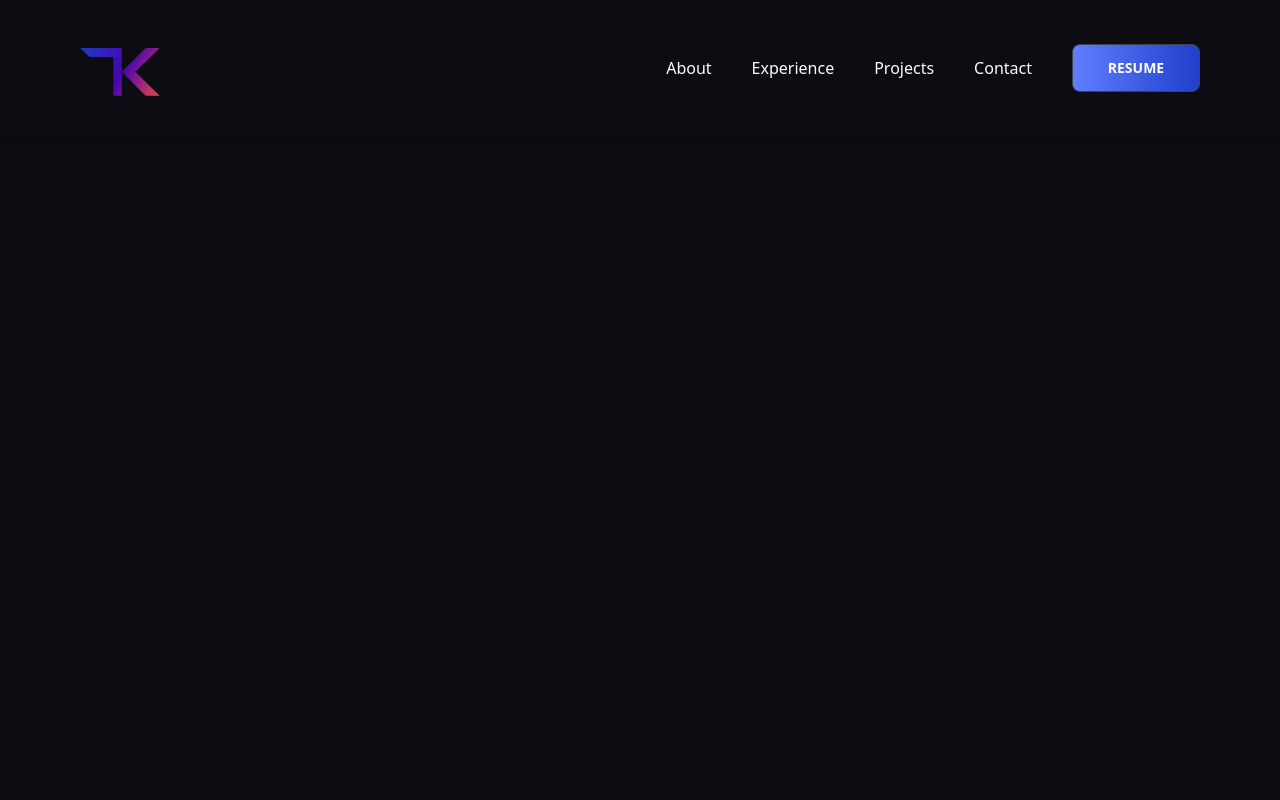
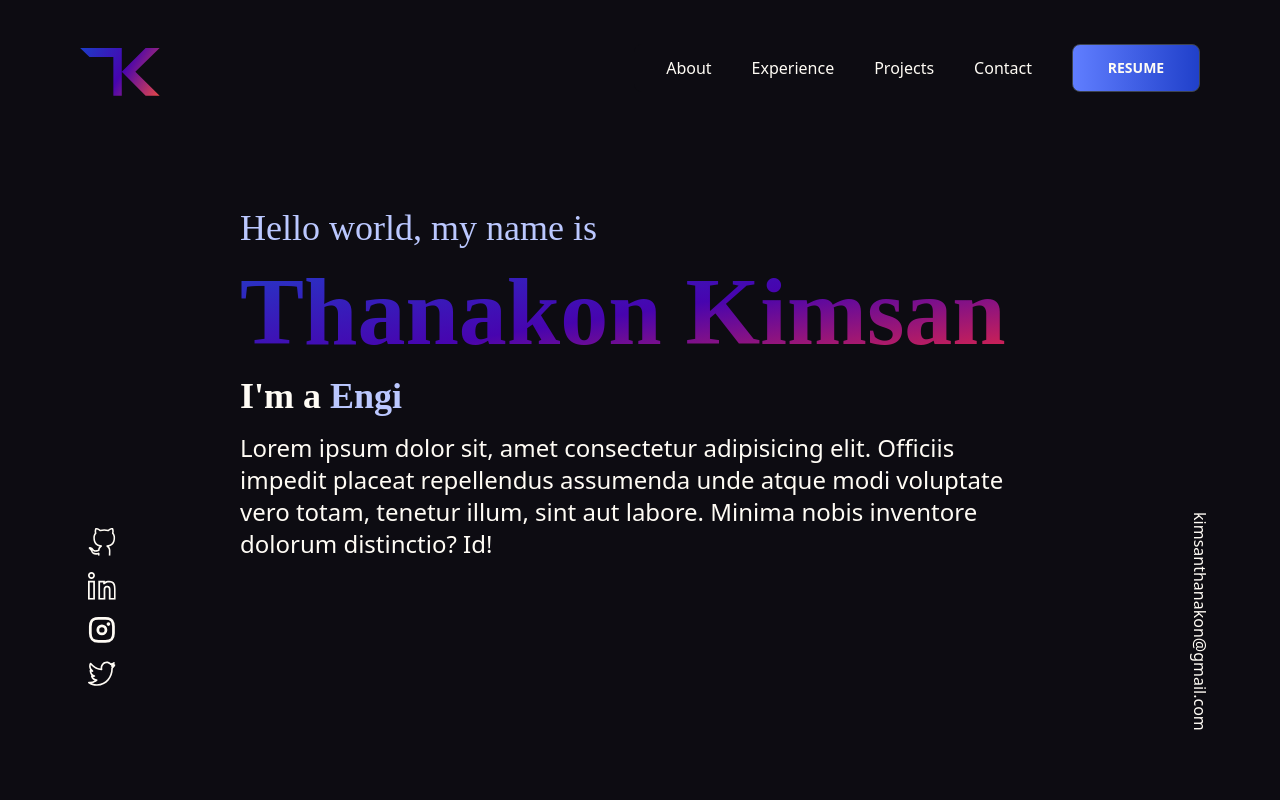
Before and after one commit to konfucius1/portfolio-website, a React (Vite) app: page / in a window 1280 px wide. Shown: the top 800 px of the page. Built offline with nearby package versions, Linux system fonts and the light colour scheme.

Commit message:
fixed rightbar render over nav

```diff
--- a/src/components/RightBar.jsx
+++ b/src/components/RightBar.jsx
@@ -2,7 +2,7 @@ import React from 'react';
 
 const RightBar = () => {
   return (
-    <div className="hidden lg:block">
+    <div className="hidden md:block">
       <div id="right" className="flex justify-center items-center min-h-screen">
         <div className="flex-none w-24">
           <p className="origin-right rotate-90">kimsanthanakon@gmail.com</p>
--- a/src/pages/Home.jsx
+++ b/src/pages/Home.jsx
@@ -4,7 +4,7 @@ import Hero from '../components/Hero';
 
 const Home = () => {
   return (
-    <div className="flex bg-dark px-4 pt-16 sm:px-20 sm:pt-24 h-fit">
+    <div className="flex bg-dark px-4 pt-16 sm:px-20 sm:pt-24 relative z-20">
       <LeftBar />
       <Hero />
       <RightBar />
--- a/src/pages/SharedLayout.jsx
+++ b/src/pages/SharedLayout.jsx
@@ -6,8 +6,10 @@ const SharedLayout = () => {
   return (
     <div>
       <Navbar />
-      <section>{/* <Outlet /> */}</section>
-      {/* <Footer /> */}
+      <section className="pt-28">
+        <Outlet />
+      </section>
+      <Footer />
     </div>
   );
 };
```
Also changed, not shown: 4 other files (tests, documents, lock files or other folders).
